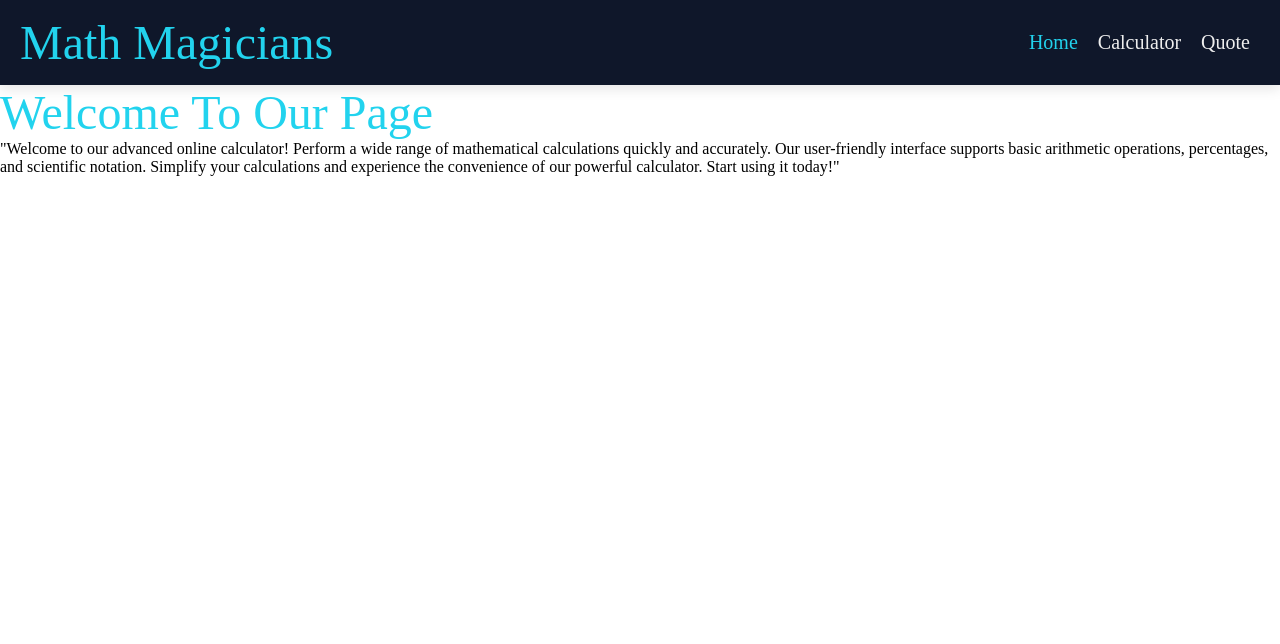
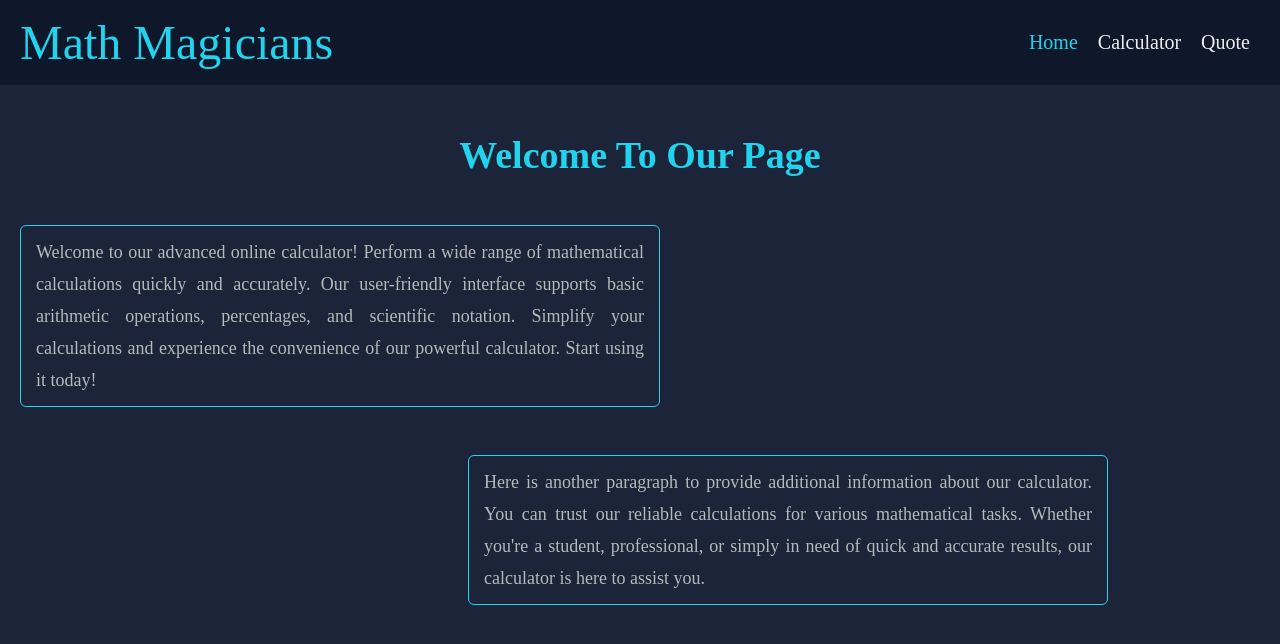
Before and after one commit to HtetWaiYan7191/math-magicians, a React (Create React App) app: page / in a window 1280 px wide. Shown: the top 644 px of the page. Built offline with nearby package versions, Linux system fonts and the light colour scheme.

Commit message:
Implement style for Home Page

```diff
--- /dev/null
+++ b/src/components/Home.css
@@ -0,0 +1,41 @@
+main {
+  background-color: rgb(27, 36, 56);
+  color: #5a5a5a;
+  height: 100vh;
+}
+
+h2 {
+  font-size: 38px;
+  text-align: center;
+  padding-top: 3rem;
+  margin-bottom: 3rem;
+  color: #22d3ee;
+}
+
+main p {
+  width: 50%;
+  line-height: 2rem;
+  border: 1px solid #22d3ee;
+  padding: 10px 15px;
+  margin-left: 20px;
+  color: rgb(182, 184, 185);
+  text-align: justify;
+  font-size: 18px;
+  border-radius: 6px;
+  transform: translate(-100%);
+}
+
+.reload {
+  transform: translateX(0);
+  transition: all 1.5s ease;
+}
+
+.second-para {
+  margin-top: 3rem;
+  transform: translateX(200%);
+}
+
+.rightLoad {
+  transform: translateX(70%);
+  transition: all 1.5s ease;
+}
--- a/src/components/Home.js
+++ b/src/components/Home.js
@@ -1,19 +1,34 @@
-import React from 'react';
+import React, { useState, useEffect } from 'react';
 import Navbar from './Navbar';
+import './Home.css';
 
-const Home = () => (
+const Home = () => {
+  const para = `Welcome to our advanced online calculator! Perform a wide range of
+  mathematical calculations quickly and accurately. Our user-friendly
+  interface supports basic arithmetic operations, percentages, and
+  scientific notation. Simplify your calculations and experience the
+  convenience of our powerful calculator. Start using it today!`;
+  const secondPara = ' Here is another paragraph to provide additional information about our calculator. You can trust our reliable calculations for various mathematical tasks. Whether you\'re a student, professional, or simply in need of quick and accurate results, our calculator is here to assist you.';
+  const [reload, setReload] = useState('');
+  const [rightLoad, setRightLoad] = useState('');
+
+  useEffect(() => {
+    setReload('reload');
+    setRightLoad('rightLoad');
+  }, []);
+
+  return (
     <div>
       <Navbar />
       <main>
-      <h1>Welcome To Our Page</h1>
+        <h2>Welcome To Our Page</h2>
         <div className="text-container">
-        <p>"Welcome to our advanced online calculator! Perform a wide range of mathematical calculations quickly and accurately.
-            Our user-friendly interface supports basic arithmetic operations, percentages, and scientific notation.
-            Simplify your calculations and experience the convenience of our powerful calculator. Start using it today!"
-        </p>
+          <p className={reload}>{para}</p>
+          <p className={`second-para ${rightLoad}`}>{secondPara}</p>
         </div>
       </main>
     </div>
   );
+};
 
 export default Home;
--- a/src/components/Navbar.css
+++ b/src/components/Navbar.css
@@ -3,15 +3,15 @@ nav {
   justify-content: space-between;
   align-items: center;
   padding: 15px 20px;
-    background-color:rgb(15, 23, 42);
+  background-color: rgb(15, 23, 42);
   color: rgb(255, 255, 255);
-    box-shadow: rgba(0, 0, 0, 0.1) 0px 4px 12px;
+  box-shadow: rgba(0, 0, 0, 0.1) 0 4px 12px;
 }
 
 h1 {
   font-size: 48px;
   font-weight: 500;
-    color:#22D3EE
+  color: #22d3ee;
 }
 
 nav ul {
@@ -20,19 +20,19 @@ nav ul {
 
 nav ul li {
   list-style: none;
-    margin: 0px 10px;
+  margin: 0 10px;
 }
 
 nav ul li a {
   font-size: 20px;
   text-decoration: none;
-    color: #EEEEEE;
+  color: #eee;
 }
 
 .active {
-    color: #22D3EE;
+  color: #22d3ee;
 }
 
 nav ul a:hover {
-    color: #22D3EE;
+  color: #22d3ee;
 }
```
Lines whose indentation alone changed are shown as unchanged.
